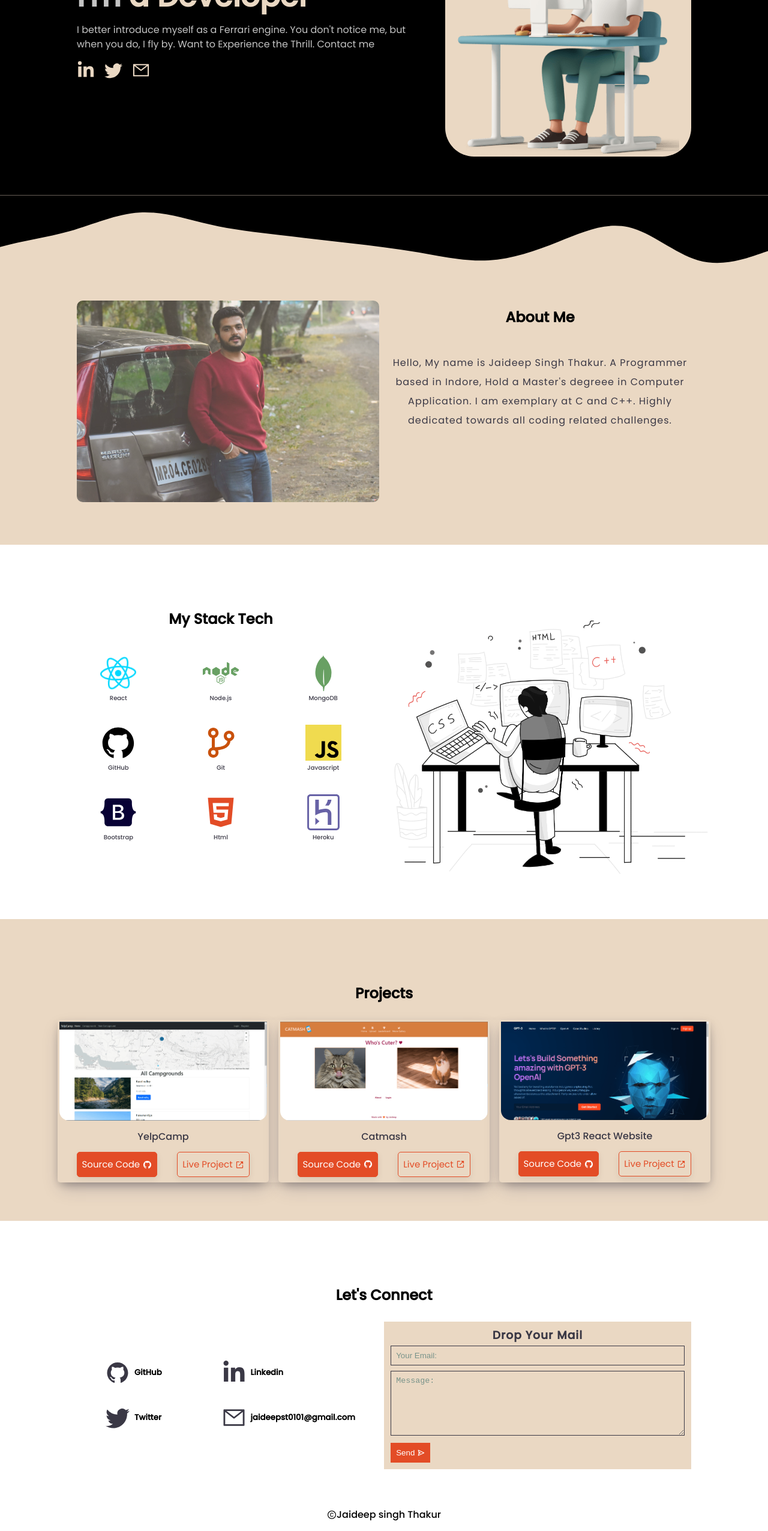
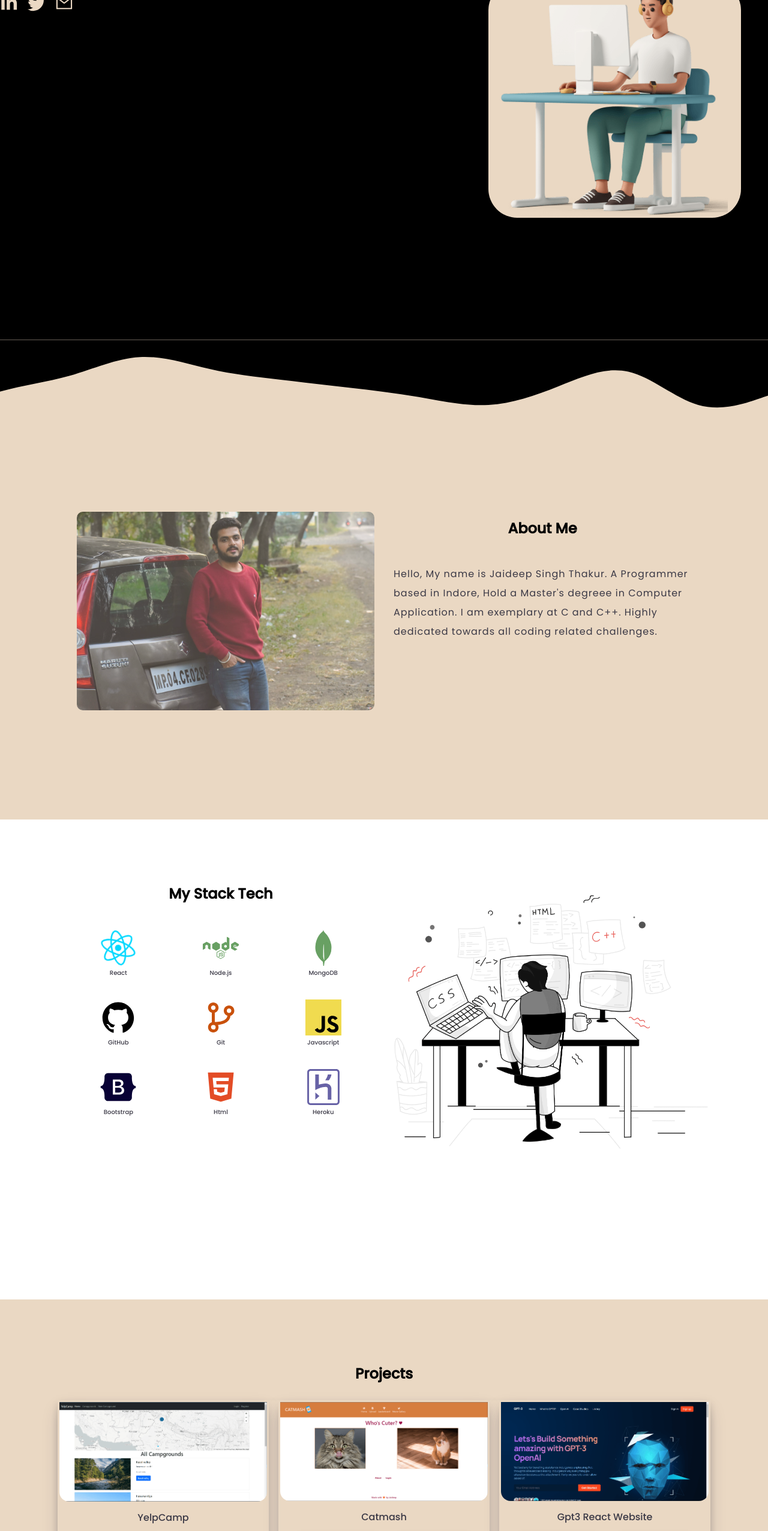
Before and after one commit to jaideep0101/jaideepthakur, a React (Create React App) app: page / in a window 1280 px wide. Shown: the part 234-2786 px from the top of the page at 60% size. Built offline with nearby package versions, Linux system fonts and the light colour scheme; a web font is replaced by a local one.

Commit message:
padding changes

```diff
--- a/src/components/about/about.css
+++ b/src/components/about/about.css
@@ -10,6 +10,7 @@
     align-items: center;
     justify-content: space-evenly;
     padding:7rem 8rem 4rem ;
+    height:100vh;
 
 }
 .image__container{
@@ -29,8 +30,8 @@ z-index:1;
 }
 .text{
     width:50%;
-    text-align: center;
-    margin:1rem 0 0 1rem;
+    text-align:center;
+    margin:1rem 0 0 2rem;
 
 }
 .text h2{
@@ -39,8 +40,10 @@ z-index:1;
 }
 .text p{
     margin-top:3rem;
+
  color:#3A3845;
  line-height:2;
+ text-align: left;
  letter-spacing: 1px;
 }
 
@@ -55,7 +58,9 @@ z-index:1;
         }
     .text{
         margin:0;
+        text-align: center;
     }
+
 
 }
 
@@ -70,7 +75,7 @@ z-index:1;
 
     .text{
         width:100%;
-        margin-top:1rem;
+        margin:1rem 1rem;
         text-align: center;
     }
     .text p{
--- a/src/components/contact/contact.css
+++ b/src/components/contact/contact.css
@@ -6,6 +6,7 @@
    flex-direction: column;
    justify-content: center;
    position: relative;
+   height:100vh;
 }
 h1{
     color:var(--color-black);
@@ -14,6 +15,7 @@ h1{
     display: flex;
 }
 .contacts{
+    margin-top:2rem;
     padding:2rem ;
     width: 100%;
 }
--- a/src/components/home/home.css
+++ b/src/components/home/home.css
@@ -3,7 +3,15 @@
 position:static;
     display:flex;
     flex-direction: row;
-    padding:7rem 8rem 4rem ;
+    padding:8rem.text p{
+        margin-top:3rem;
+
+     color:#3A3845;
+     line-height:2;
+     text-align: left;
+     letter-spacing: 1px;
+    };
+    height:100vh;
 }
 .hero__text{
 width: 60%;
--- a/src/components/projects/project.css
+++ b/src/components/projects/project.css
@@ -1,5 +1,6 @@
 .project__container{
     padding:7rem 6rem 4rem ;
+    height:100vh;
 }
 .project__container h2{
     color:var(--color-black);
--- a/src/components/skills/skills.css
+++ b/src/components/skills/skills.css
@@ -3,6 +3,7 @@
    text-align: center;
    display: flex;
    padding:7rem 6rem 4rem ;
+   height:100vh;
 }
 .skills h1{
     color:var(--color-black);
```
